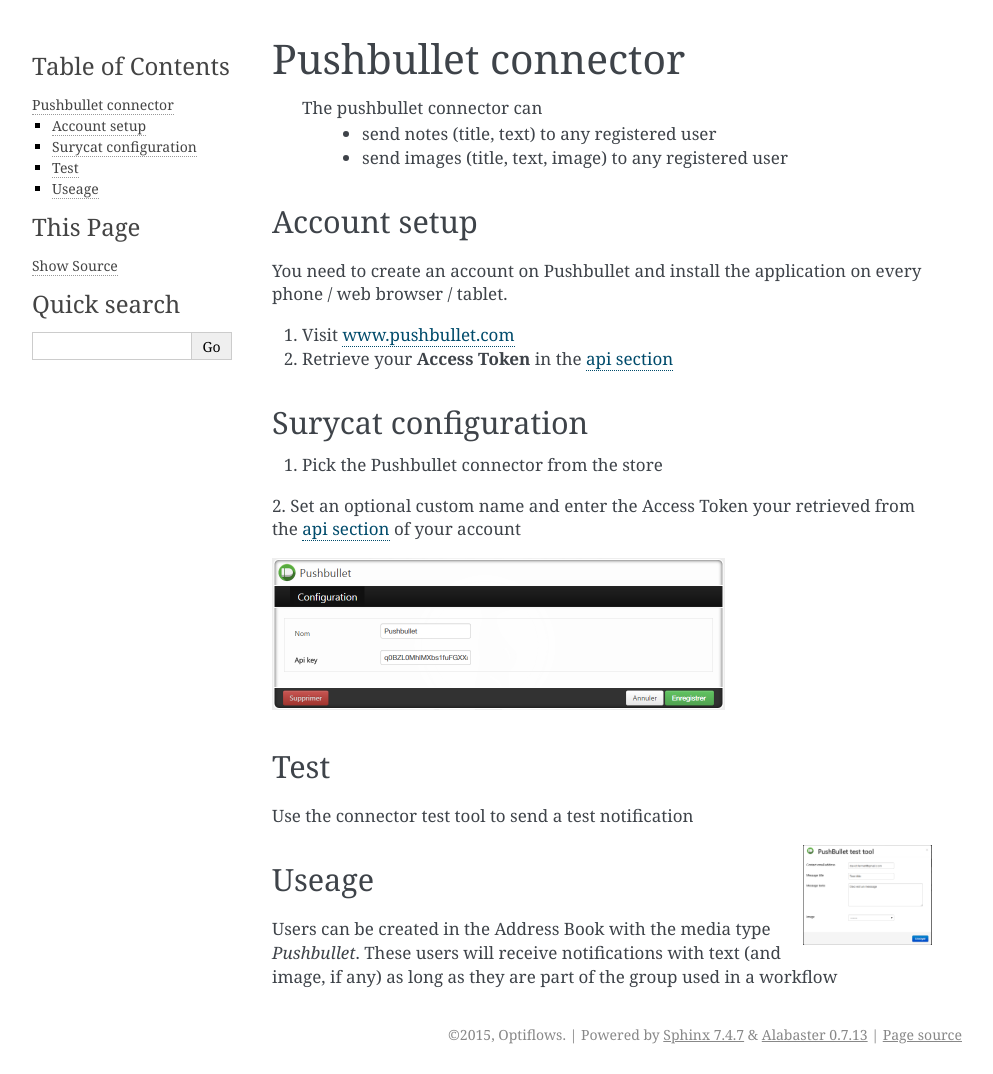
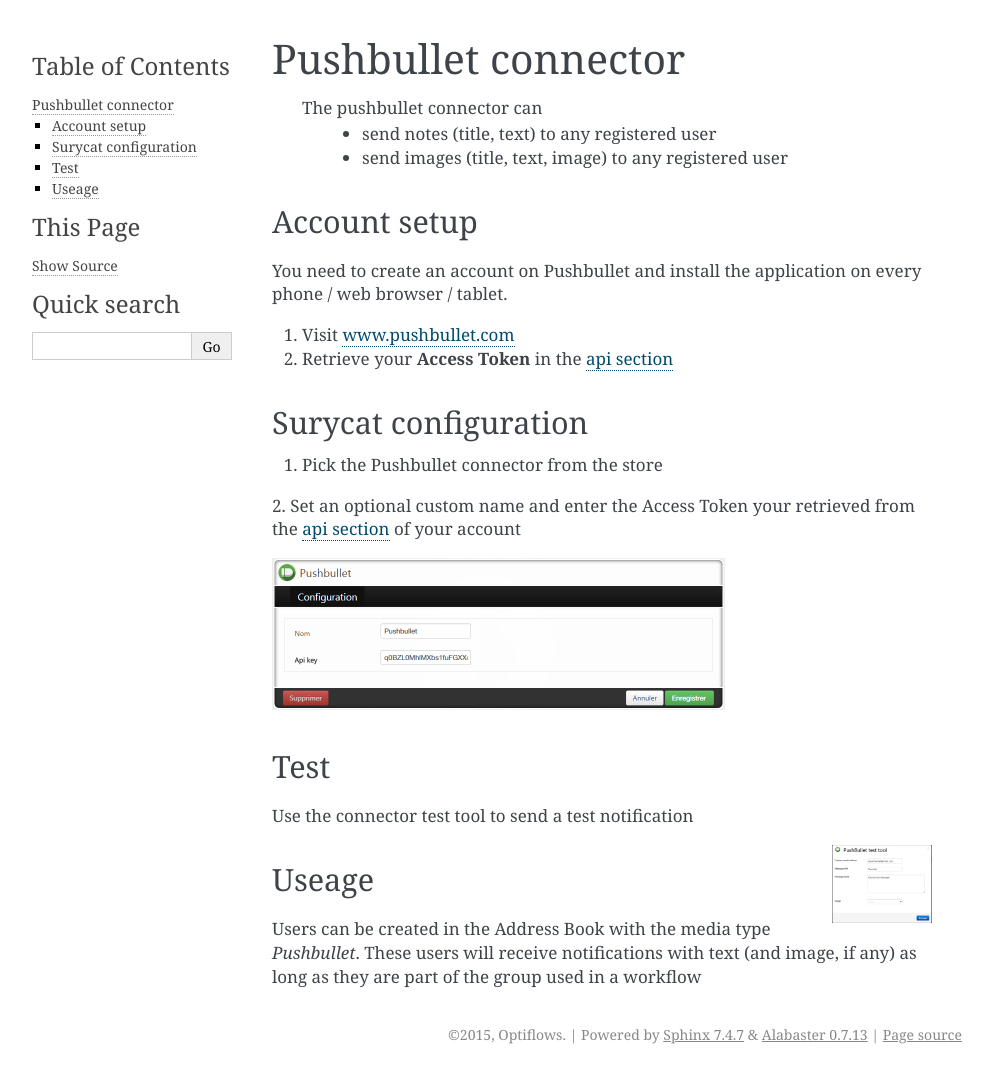
Before and after one commit to maximelerouxopti/Drop, a Sphinx documentation site: the page built from docs/pushbullet.rst, in a window 1280 px wide. Shown: the whole page, without its empty margins (148-1141 px from the left). Built offline with Sphinx 7.4.7, drawn with Linux system fonts in a browser that asks for light colours.

Commit message:
fghjfghf

```diff
--- a/docs/pushbullet.rst
+++ b/docs/pushbullet.rst
@@ -32,7 +32,7 @@
 Use the connector test tool to send a test notification
 
 .. image:: images/pushbullet_test.png
-    :height: 100 px
+    :width: 100 px
     :align: right
 
 
```
